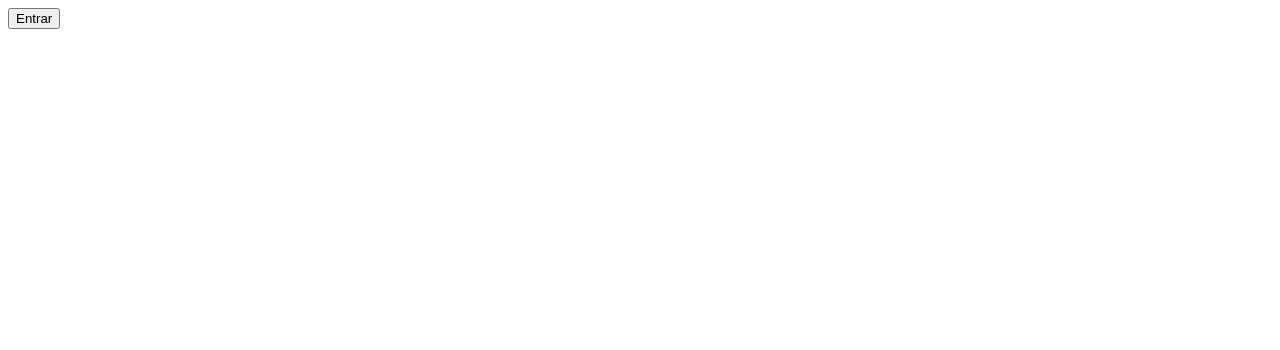
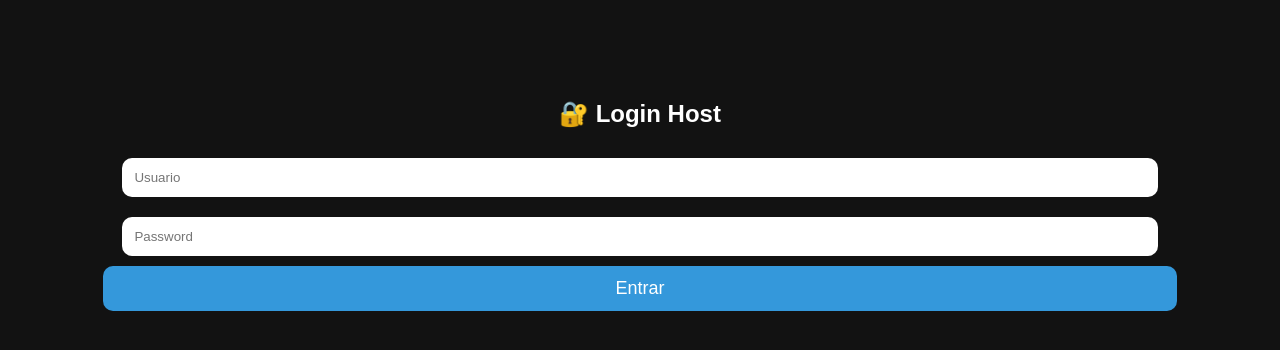
Before and after one commit to vimmasp/quiz-app, a plain HTML site: page client/login.html in a window 1280 px wide. Drawn offline with Linux system fonts and the light colour scheme.

Commit message:
Update login.html

```diff
--- a/client/login.html
+++ b/client/login.html
@@ -1,15 +1,57 @@
-<button id="btnLogin">Entrar</button>
+<!DOCTYPE html>
+<html>
+<head>
+<meta name="viewport" content="width=device-width, initial-scale=1.0">
+<style>
+body{
+  background:#121212;
+  color:white;
+  text-align:center;
+  font-family:Arial;
+}
+
+.card{
+  margin-top:100px;
+}
+
+input{
+  padding:12px;
+  margin:10px;
+  width:80%;
+  border-radius:10px;
+  border:none;
+}
+
+button{
+  padding:12px;
+  width:85%;
+  border:none;
+  border-radius:10px;
+  background:#3498db;
+  color:white;
+  font-size:18px;
+}
+</style>
+</head>
+
+<body>
+
+<div class="card">
+<h2>🔐 Login Host</h2>
+
+<input id="user" placeholder="Usuario">
+<input id="pass" type="password" placeholder="Password">
+
+<button onclick="login()">Entrar</button>
 
 <p id="msg" style="color:red;"></p>
+</div>
 
 <script>
-document.getElementById("btnLogin").addEventListener("click", function(){
+function login(){
 
   const usuario = document.getElementById("user").value.trim();
   const password = document.getElementById("pass").value.trim();
-
-  console.log("Usuario:", usuario);
-  console.log("Password:", password);
 
   if(usuario === "admin" && password === "1234"){
 
@@ -19,6 +61,8 @@ document.getElementById("btnLogin").addEventListener("click", function(){
   }else{
     document.getElementById("msg").innerText = "Usuario o contraseña incorrectos";
   }
+}
+</script>
 
-});
-</script>
+</body>
+</html>
```
